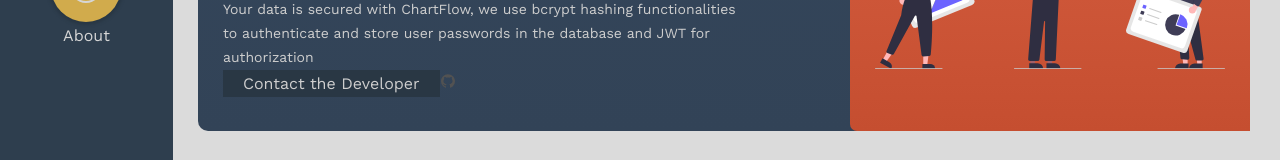
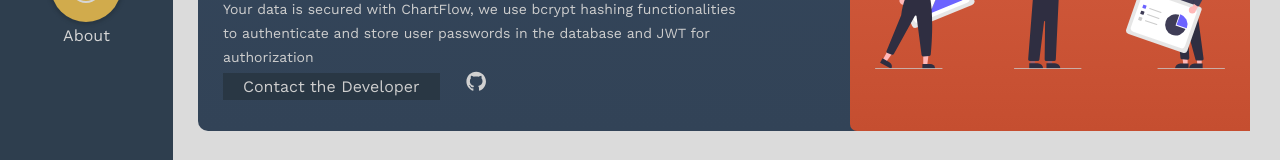
Before and after one commit to SaadGhadhban/charflow-client, a React (Create React App) app: page /about in a window 1280 px wide. Shown: the part 514-674 px from the top of the page. Built offline with nearby package versions, Linux system fonts and the light colour scheme; no server answers; a web font is replaced by a local one.

Commit message:
adding github link

```diff
--- a/src/components/screens/AboutScreen.css
+++ b/src/components/screens/AboutScreen.css
@@ -83,3 +83,9 @@
       color: rgb(206, 206, 206);
 
   }
+
+  .github {
+
+      color: #d1d1d1;
+      margin-left: 25px;
+  }
--- a/src/components/screens/AboutScreen.js
+++ b/src/components/screens/AboutScreen.js
@@ -39,8 +39,8 @@ function AboutScreen() {
           <Link to="/contact" className="contact-dev">
             Contact the Developer
           </Link>
-          <a href="https://github.com/SaadGhadhban">
-            <AiFillGithub />
+          <a className="github" href="https://github.com/SaadGhadhban">
+            <AiFillGithub size="1.4em" />
           </a>
         </div>
 
--- a/src/index.css
+++ b/src/index.css
@@ -509,3 +509,9 @@ textarea:focus {
 .checkbox:checked {
   background: #e76f51;
 }
+
+.github {
+
+  color: #d1d1d1;
+  margin-left: 25px;
+}
```
